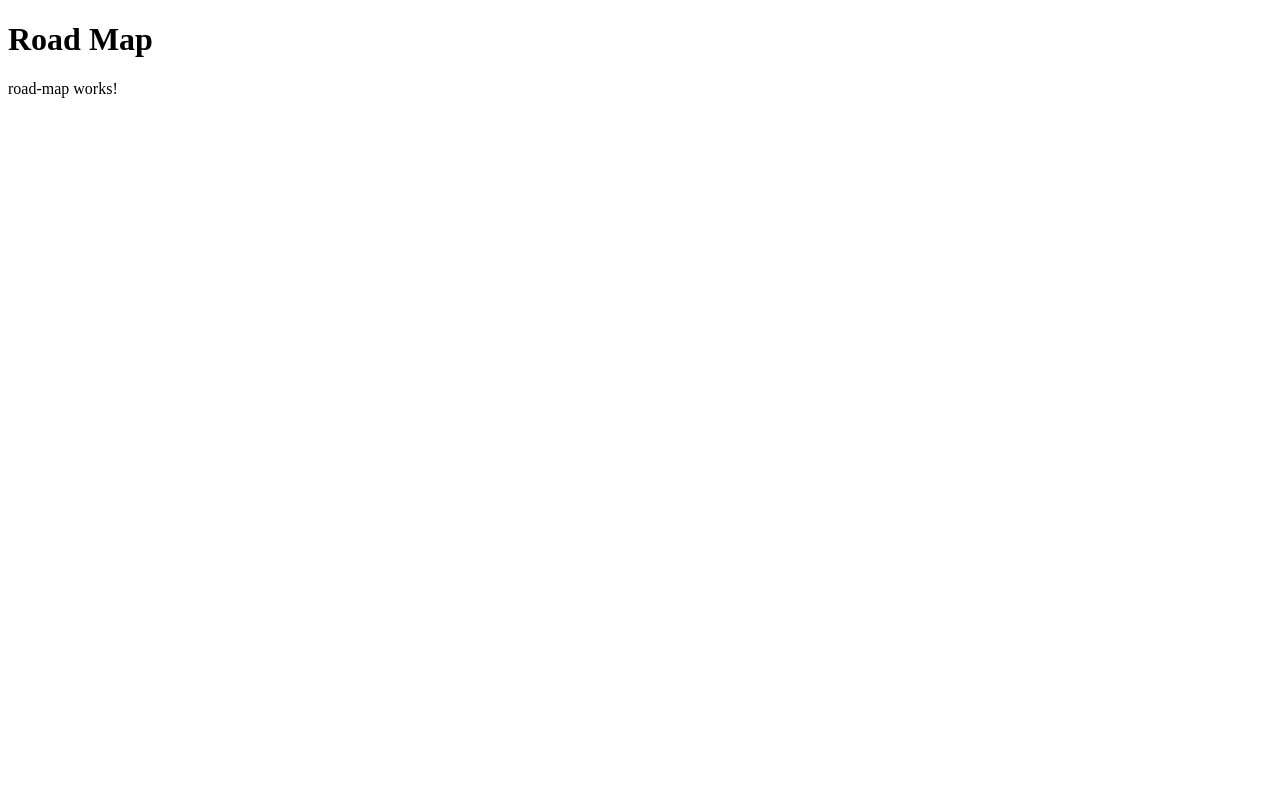
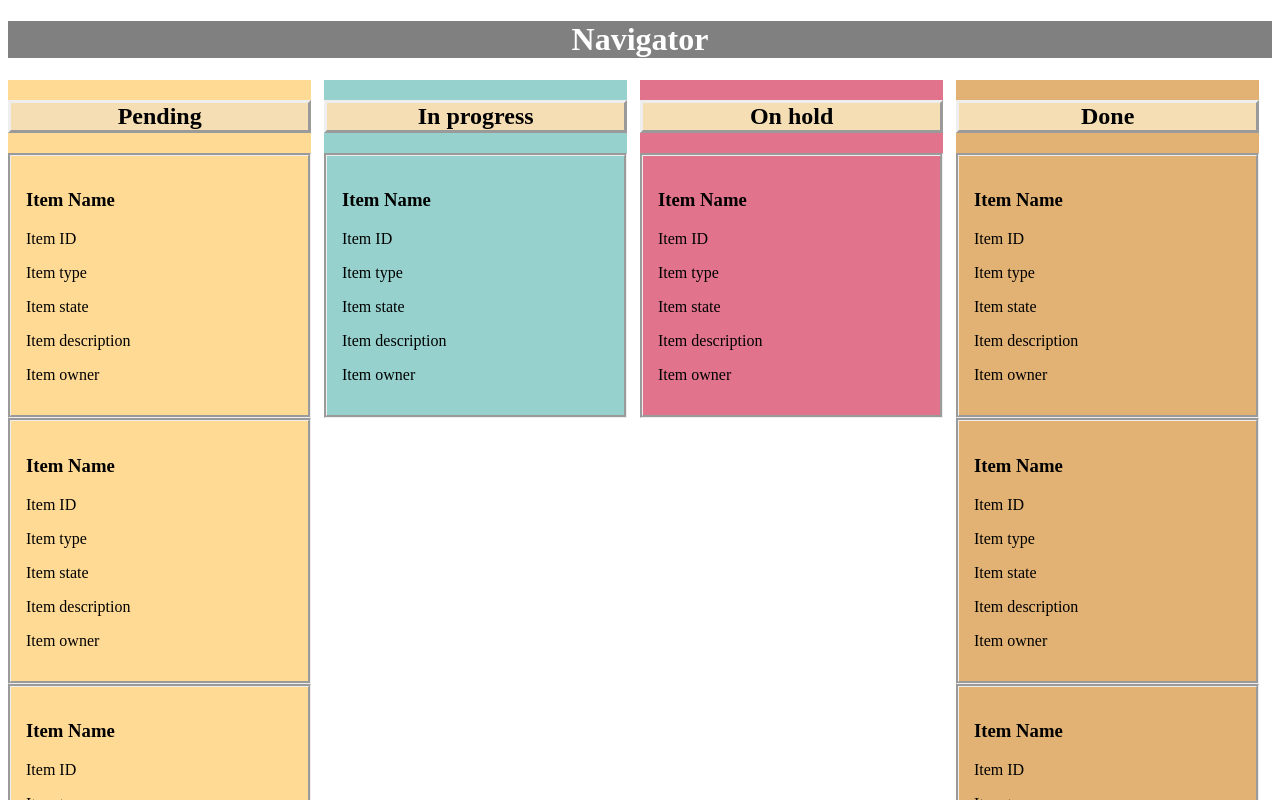
Before and after one commit to jaszdev/backlog-app, an Angular app: page / in a window 1280 px wide. Shown: the top 800 px of the page. Built offline with nearby package versions, Linux system fonts and the light colour scheme.

Commit message:
road-map structure implementation

```diff
--- a/package.json
+++ b/package.json
@@ -18,6 +18,7 @@
     "@angular/platform-browser": "~13.3.0",
     "@angular/platform-browser-dynamic": "~13.3.0",
     "@angular/router": "~13.3.0",
+    "bootstrap": "^5.1.3",
     "rxjs": "~7.5.0",
     "tslib": "^2.3.0",
     "zone.js": "~0.11.4"
--- a/src/app/app.component.html
+++ b/src/app/app.component.html
@@ -7,7 +7,6 @@
 <!-- * * * * * * * to get started with your project! * * * * * * * * -->
 <!-- * * * * * * * * * * * * * * * * * * * * * * * * * * * * * * * -->
 
-<h1>Road Map</h1>
 <app-road-map></app-road-map>
 
 <!-- * * * * * * * * * * * * * * * * * * * * * * * * * * * * * * * -->
--- a/src/app/components/board/board.module.ts
+++ b/src/app/components/board/board.module.ts
@@ -1,15 +1,17 @@
 import { NgModule } from '@angular/core';
 import { CommonModule } from '@angular/common';
 import { RoadMapComponent } from './road-map/road-map.component';
+import { ItemModule } from '../item/item.module';
 
 
 
 @NgModule({
   declarations: [
-    RoadMapComponent,
+    RoadMapComponent
   ],
   imports: [
-    CommonModule
+    CommonModule,
+    ItemModule
   ],
   exports: [
     RoadMapComponent
--- a/src/app/components/board/road-map/road-map.component.css
+++ b/src/app/components/board/road-map/road-map.component.css
@@ -0,0 +1,39 @@
+.navigator{
+    background-color: gray;
+    color: white;
+    text-align: center;
+}
+
+/* Set additional styling options for the columns */
+.column {
+float: left;
+width: 24%;
+margin-right: 1%;
+}
+.row:after {
+content: "";
+display: table;
+clear: both;
+}
+
+h2 {
+    border-style: outset;
+    background-color: wheat;
+    text-align: center;
+}
+
+.pending {
+    background-color:#ffda95;
+}
+
+.inprogress{
+    background-color:#96D1CD;
+}
+
+.onhold {
+    background-color:#e1748c;
+}
+
+.done {
+    background-color:#e1b274;
+}
--- a/src/app/components/board/road-map/road-map.component.html
+++ b/src/app/components/board/road-map/road-map.component.html
@@ -1 +1,31 @@
-<p>road-map works!</p>
+<div>
+    <div>
+        <!-- Section Heading-->
+        <h1 class="navigator">Navigator</h1>
+    </div>
+</div>
+
+<div class="row">
+    <div class="column pending">
+        <h2>Pending</h2>
+        <app-item></app-item>
+        <app-item></app-item>
+        <app-item></app-item>
+        <app-item></app-item>
+        <app-item></app-item>
+    </div>
+    <div class="column inprogress">
+        <h2>In progress</h2>
+        <app-item></app-item>
+    </div>
+    <div class="column onhold">
+        <h2>On hold</h2>
+        <app-item></app-item>
+    </div>
+    <div class="column done">
+        <h2>Done</h2>
+        <app-item></app-item>
+        <app-item></app-item>
+        <app-item></app-item>
+    </div>
+</div>
--- /dev/null
+++ b/src/app/components/item/item/item.component.css
@@ -0,0 +1,5 @@
+.item {
+    border-style: groove;
+    display: block;
+    padding: 15px;
+}
--- /dev/null
+++ b/src/app/components/item/item/item.component.html
@@ -0,0 +1,10 @@
+<div class="item">
+        <div class="timeline-text">
+            <h3>Item Name</h3>
+            <p>Item ID</p>
+            <p>Item type</p>
+            <p>Item state</p>
+            <p>Item description</p>
+            <p>Item owner</p>
+        </div>
+</div>
--- /dev/null
+++ b/src/app/components/item/item/item.component.ts
@@ -0,0 +1,15 @@
+import { Component, OnInit } from '@angular/core';
+
+@Component({
+  selector: 'app-item',
+  templateUrl: './item.component.html',
+  styleUrls: ['./item.component.css']
+})
+export class ItemComponent implements OnInit {
+
+  constructor() { }
+
+  ngOnInit(): void {
+  }
+
+}
```
Also changed, not shown: src/app/components/item/item.module.ts (+7 -1 lines), 2 other files (tests, documents, lock files or other folders).
